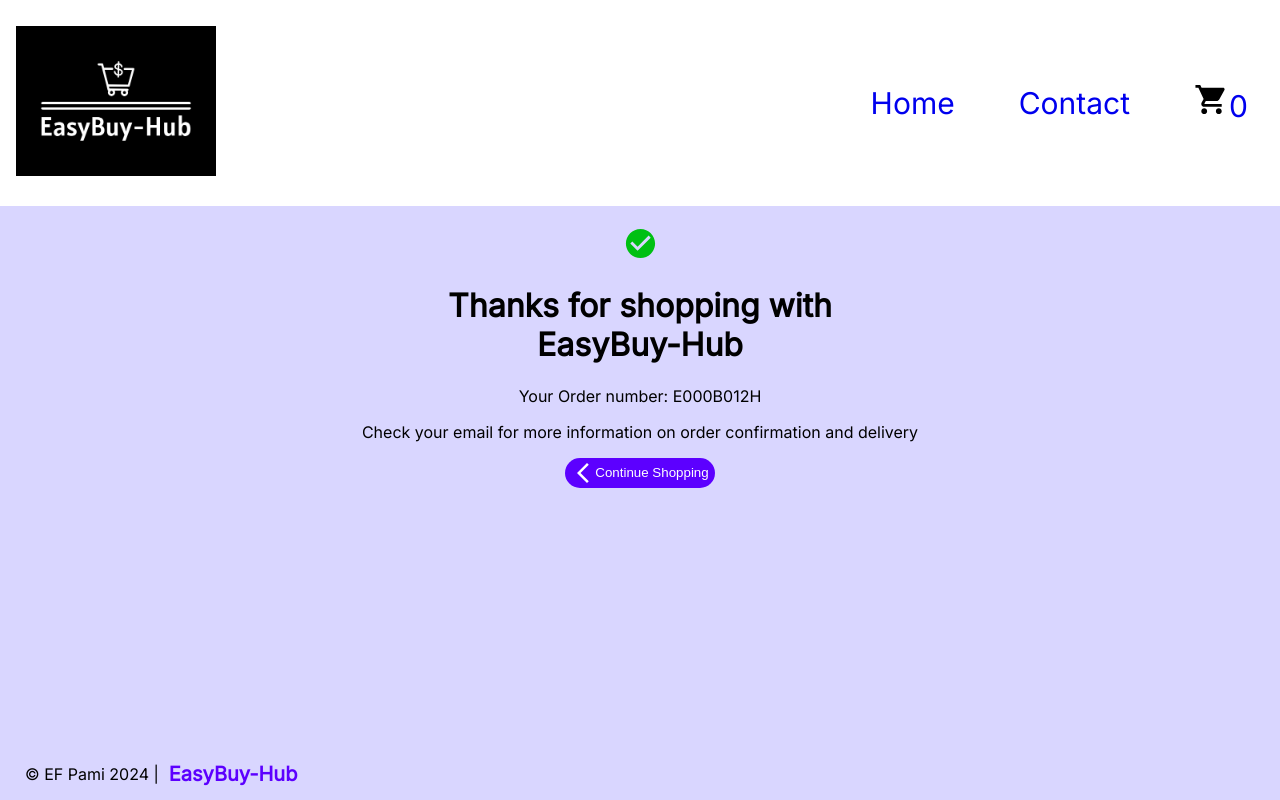
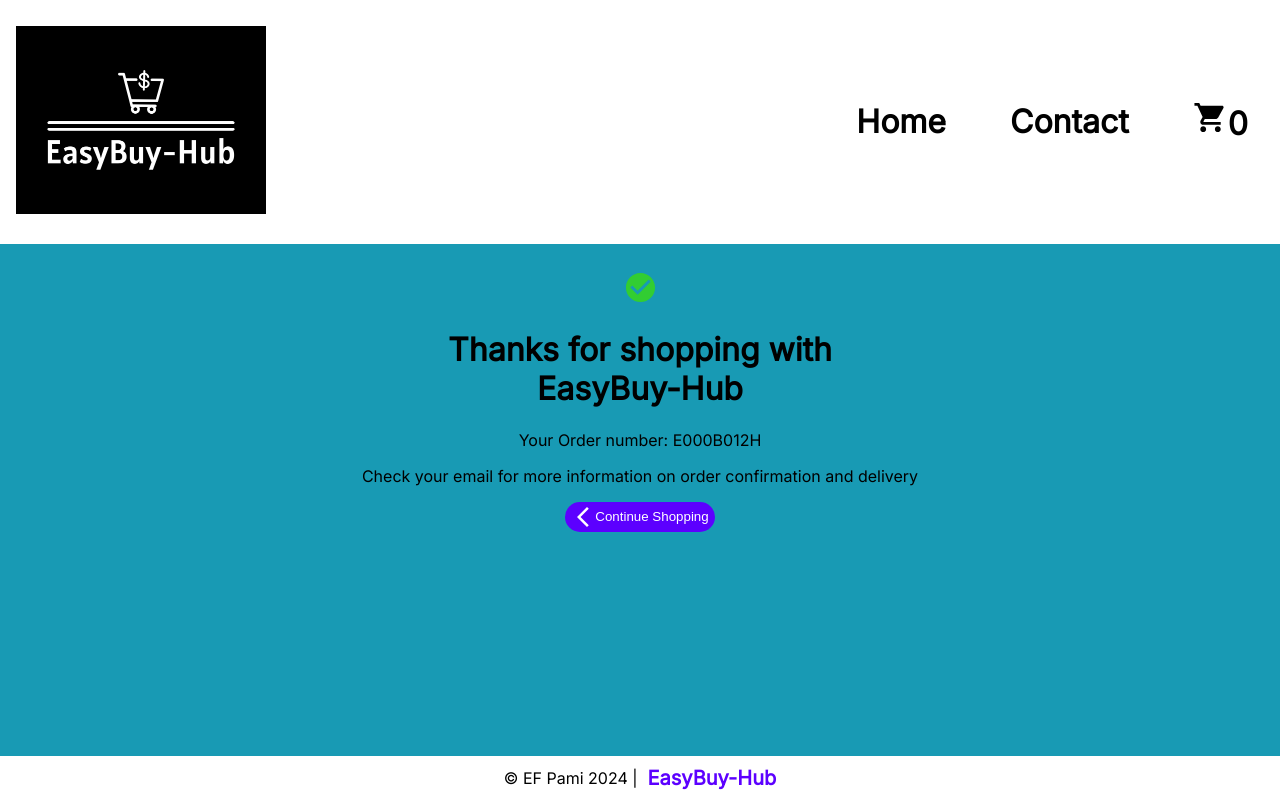
Before and after one commit to EF-Pami/JS-Framework-React-CA, a React (Create React App) app in the folder easybuy-hub/: page /checkoutSuccess in a window 1280 px wide. Built offline with nearby package versions, Linux system fonts and the light colour scheme.

Commit message:
more update fixing minor changes

```diff
--- a/easybuy-hub/src/App.js
+++ b/easybuy-hub/src/App.js
@@ -15,7 +15,11 @@ const theme = {
   colors: {
     white: '#fff',
     blue: '#5c00ff',
-    bg: '#d9d6ff'
+    bg: '#189AB4',
+    green: 'rgb(96, 234, 96)',
+    limegreen: '#81B622',
+    tan: 'rgb(200, 180, 140)',
+    black: 'rgb(0, 0, 0)'
   }
 }
 
--- a/easybuy-hub/src/components/Cart/index.jsx
+++ b/easybuy-hub/src/components/Cart/index.jsx
@@ -5,6 +5,7 @@ import * as S from "../Styles/Cart.styles";
 import { Add } from "@mui/icons-material";
 import { Remove } from "@mui/icons-material";
 import { Clear } from "@mui/icons-material";
+
 
 export default function CartItems() {
     const {cart, add, decrease, remove, clearCart} = useCart();
@@ -71,7 +72,7 @@ export default function CartItems() {
                     <S.StyledWrapper>
                         <Link to="/">
                             <S.StyledBackBtn>
-                                Back to shopping
+                                Back to Shopping
                             </S.StyledBackBtn>
                         </Link>
                     </S.StyledWrapper>
--- a/easybuy-hub/src/components/CheckoutSuccess/index.jsx
+++ b/easybuy-hub/src/components/CheckoutSuccess/index.jsx
@@ -7,7 +7,7 @@ import { ArrowBackIosNew } from "@mui/icons-material";
 export default function CheckoutMessage() {
     return (
         <StyledWrapper>
-            <CheckCircle fontSize="large" style={{color: '#00C013'}}/>
+            <CheckCircle fontSize="large" style={{color: 'limegreen'}}/>
             <h1>Thanks for shopping with EasyBuy-Hub</h1>
             <p>Your Order number: E000B012H</p>
             <p>Check your email for more information on order confirmation and delivery</p>
--- a/easybuy-hub/src/components/Styles/Cart.styles.jsx
+++ b/easybuy-hub/src/components/Styles/Cart.styles.jsx
@@ -3,10 +3,12 @@ import styled from "styled-components";
 export const StyledHeader = styled.h1`
 display: flex;
 justify-content: center;
+
 `
 export const StyledWrapper = styled.div`
 display: flex;
 justify-content: center;
+margin-bottom: 80px;
 `
 export const StyledContainer = styled.div`
 display: flex;
@@ -87,6 +89,11 @@ color: ${({theme}) => theme.colors.black};
 border: 1px solid ${({theme}) => theme.colors.black};
 `
 export const StyledBackBtn = styled(StyledCheckoutBtn)`
+cursor: pointer;
+background-color: ${({theme}) => theme.colors.blue};
+color: ${({theme}) => theme.colors.white};
+border: none
+border-radius: 20px;
 width: 150px;
-margin-top: 20px;
+height: 50px;
 `
--- a/easybuy-hub/src/components/Styles/Contact.styles.jsx
+++ b/easybuy-hub/src/components/Styles/Contact.styles.jsx
@@ -17,7 +17,7 @@ form {
     border: 1px solid ${({theme}) => theme.colors.black};
     border-radius: 20px;
     padding: 2.1rem;
-    margin-bottom:20px;
+    margin-bottom:80px;
 
     label {
         margin:4px 0;
--- a/easybuy-hub/src/components/Styles/Footer.styles.jsx
+++ b/easybuy-hub/src/components/Styles/Footer.styles.jsx
@@ -3,10 +3,16 @@ import styled from "styled-components";
 export const StyledFooter = styled.footer`
 display: flex;
 align-items: center;
-margin-left: 25px;
+justify-content: center;
+padding: 10px;
 position: fixed;
 bottom: 0;
 width: 100%;
+background-color: ${({theme}) => theme.colors.white};
+
+p {
+    margin: 0;
+}
 
 a {
     text-decoration: none;
--- a/easybuy-hub/src/components/Styles/GeneralStyles.jsx
+++ b/easybuy-hub/src/components/Styles/GeneralStyles.jsx
@@ -8,6 +8,7 @@ const GlobalStyles = createGlobalStyle`
 body {
     background: ${({theme}) => theme.colors.bg};
     margin: 0;
+    padding-top: 270px;
     font-family: 'Inter', sans-serif;
 }
 
--- a/easybuy-hub/src/components/Styles/Nav.styles.jsx
+++ b/easybuy-hub/src/components/Styles/Nav.styles.jsx
@@ -2,7 +2,14 @@ import styled from "styled-components";
 
 export const StyledNav = styled.nav`
     font-family: 'Inter', sans-serif;
+    position: fixed;
+    top: 0;
+    left: 0;
+    width: 100%;
+    z-index: 1000;
+    background-color: ${({theme}) => theme.colors.white};
     margin-bottom: 20px;
+
     .container {
         display: flex;
         padding: 1rem;
@@ -12,7 +19,9 @@ export const StyledNav = styled.nav`
     }
 
     .logo img {
-        width:200px
+        width:250px;
+        max-width: 100%;
+        height: auto;
     }
 
     .menu {
@@ -34,8 +43,10 @@ export const StyledNav = styled.nav`
 
 
     .nav-elements ul a {
-        font-size: 30px;
+        font-size: 32px;
+        font-weight: bold;
         text-decoration: none;
+        color: ${({theme}) => theme.colors.black};
     }
 
     .nav-element ul a.active {
--- a/easybuy-hub/src/components/Styles/Products.styles.jsx
+++ b/easybuy-hub/src/components/Styles/Products.styles.jsx
@@ -6,6 +6,7 @@ display: flex;
 justify-content: center;
 flex-wrap: wrap;
 padding: 0 4rem;
+margin-bottom: 80px;
 `;
 
 export const ProductWrapper = styled.div`
@@ -13,13 +14,29 @@ border: 1px solid white;
 border-radius: 2rem;
 list-style: none;
 width: 250px;
+height: 400px;
 margin: 2rem;
 box-shadow: rgba(47, 0, 255, 0.2) 0px 8px 24px;
+display: flex;
+flex-direction: column;
+justify-content: space-between;
+
+@media (max-width: 768px) {
+    max-width: 45%;
+}
+
+@media (max-width: 480px) {
+    max-width: 100%;
+    margin: 1rem 0;
+}
+
 `;
 
 export const ProductTitle = styled.div`
 display:flex;
 justify-content: space-around;
+align-items: center;
+padding: 0 1rem;
 `;
 
 export const ProductHeading = styled.h4`
@@ -27,6 +44,7 @@ margin: 5px 10px;
 white-space: nowrap;
 overflow: hidden;
 text-overflow: ellipsis;
+flex: 1;
 `;
 
 export const ProductImageContainer = styled.div`
@@ -71,15 +89,17 @@ border-radius: 6px;
 font-size: 16px;
 font-weight: bold;
 cursor: pointer;
+padding: 10px;
 `;
 
 export const ProductsView = styled(Link)`
-border-radius: 5px;
-border: ${({theme}) => theme.colors.green} 1px solid;
+border-radius: 6px;
+background-color: ${({theme}) => theme.colors.blue};
 padding: 2px;
-color: ${({theme}) => theme.colors.green};
+color: ${({theme}) => theme.colors.white};
 text-decoration: none;
 font-size: 16px;
 font-weight: bold;
 cursor: pointer;
+padding: 10px;
 `
--- a/easybuy-hub/src/components/Styles/ViewProduct.styles.jsx
+++ b/easybuy-hub/src/components/Styles/ViewProduct.styles.jsx
@@ -3,6 +3,7 @@ import styled from "styled-components";
 export const StyledViewProduct = styled.div`
 display: flex;
 justify-content: center;
+margin-bottom:80px;
 `
 export const StyledContainer = styled(StyledViewProduct)`
 flex-direction: column;
```
